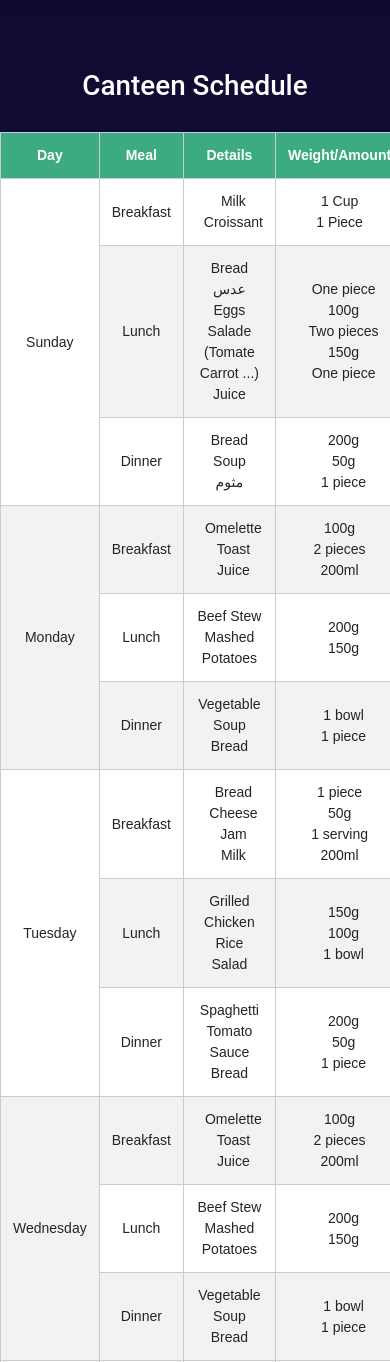
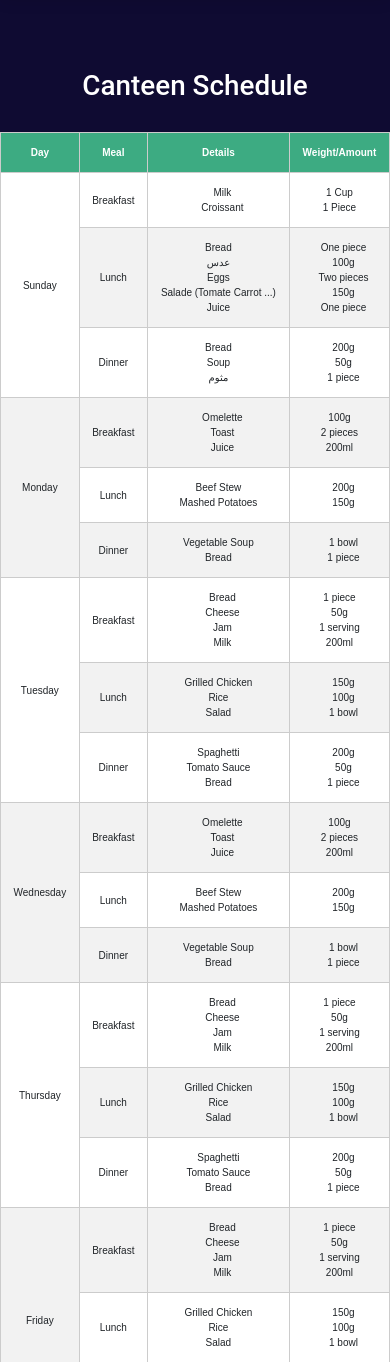
Before and after one commit to KhaledZaabat/CampusConnect, a PHP site: page /Canteen.html in a window 390 px wide. Shown: the part 86-1448 px from the top of the page. Run offline with PHP 8.4, Linux system fonts and the light colour scheme; some libraries are stand-ins or nearby versions.

Commit message:
width fix

```diff
--- a/assets/css/Canteen.css
+++ b/assets/css/Canteen.css
@@ -53,7 +53,21 @@ h1 {
 
 @media screen and (max-width: 700px) {
     .canteenTable {
-        width: 100%; /* Make the table take full width */
-        font-size: 14px; /* Slightly reduce font size for better readability */
+        width: 100%;
+        font-size: 14px;
     }
 }
+
+@media screen and (max-width: 500px) {
+    .canteenTable {
+        width: 100%;
+        font-size: 12px;
+    }
+}
+
+@media screen and (max-width: 400px) {
+    .canteenTable {
+        width: 100%;
+        font-size: 10px;
+    }
+}
```
Also changed, not shown: assets/css/CanteenManagement.css (+16 -2 lines).
